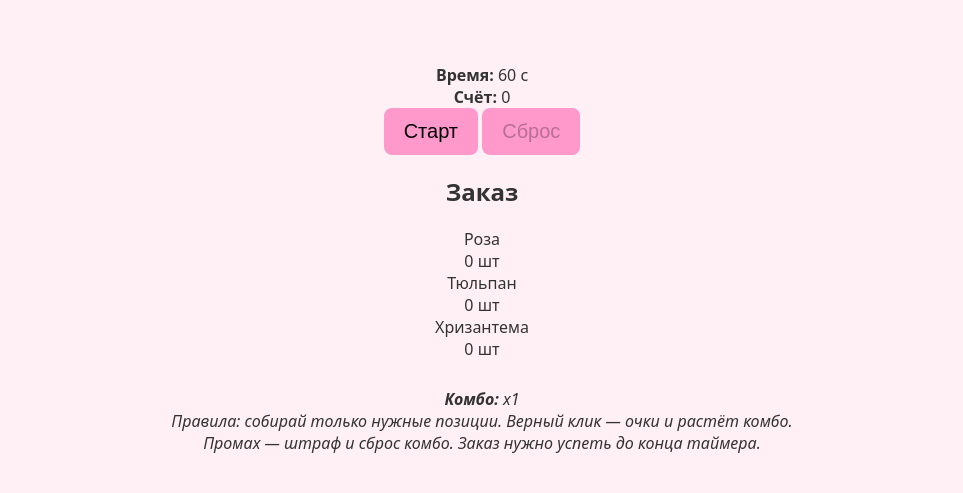
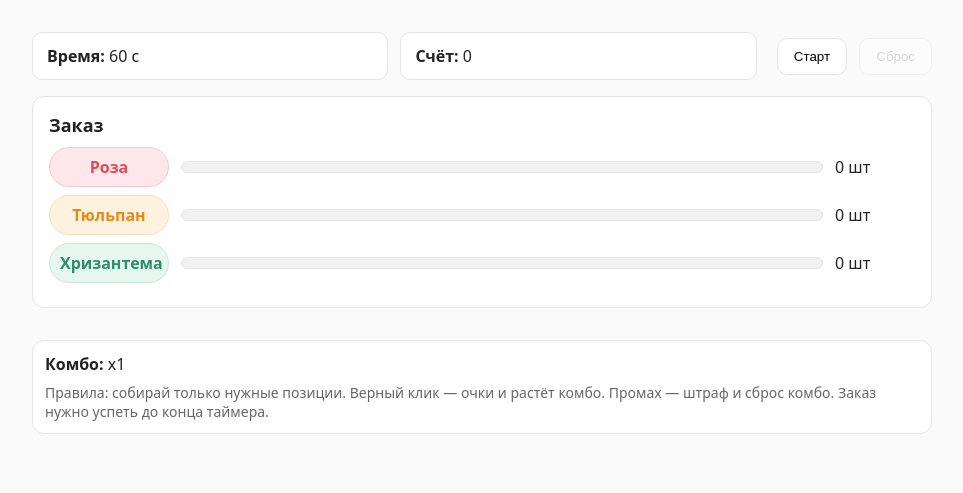
Before and after one commit to Supplychains/flowers, a plain HTML site: page index.html in a window 1280 px wide. Shown: the whole page, without its empty margins (158-1121 px from the left). Drawn offline with Linux system fonts and the light colour scheme.

Commit message:
Update style.css

```diff
--- a/style.css
+++ b/style.css
@@ -1,22 +1,112 @@
 * { box-sizing: border-box; }
+:root {
+  --bg: #fafafa;
+  --text: #222;
+  --panel: #ffffff;
+  --border: #e5e5e5;
+
+  --rose: #e04b59;
+  --tulip: #e38b1a;
+  --chrys: #2a8f6a;
+
+  --rose-soft: #fde7ea;
+  --tulip-soft: #fff2df;
+  --chrys-soft: #e8f6f0;
+}
+
+html, body { height: 100%; }
 body {
   margin: 0;
   font-family: system-ui, -apple-system, Segoe UI, Roboto, Arial, sans-serif;
-  background: #fff0f6;
-  color: #333;
+  color: var(--text);
+  background: var(--bg);
+}
+
+.container { max-width: 940px; margin: 32px auto; padding: 0 20px; }
+
+.topbar {
+  display: grid;
+  grid-template-columns: 1fr 1fr auto;
+  gap: 12px;
+  align-items: center;
+  margin-bottom: 16px;
+}
+
+.stat { background: var(--panel); border: 1px solid var(--border); padding: 12px 14px; border-radius: 10px; }
+.controls button {
+  padding: 10px 16px;
+  border: 1px solid var(--border);
+  background: var(--panel);
+  border-radius: 10px;
+  cursor: pointer;
+  margin-left: 8px;
+}
+.controls button:disabled { opacity: .5; cursor: not-allowed; }
+
+.order {
+  background: var(--panel);
+  border: 1px solid var(--border);
+  border-radius: 12px;
+  padding: 16px;
+  margin-bottom: 16px;
+}
+.order h2 { margin: 0 0 10px; font-size: 18px; }
+.order-row {
+  display: grid;
+  grid-template-columns: 120px 1fr 80px;
+  gap: 12px;
+  align-items: center;
+  margin: 8px 0;
+}
+.badge {
+  padding: 8px 10px;
+  border-radius: 999px;
+  font-weight: 600;
   text-align: center;
 }
-.container { max-width: 720px; margin: 40px auto; padding: 24px; }
-h1 { margin: 0 0 12px; font-size: 28px; }
-button {
-  font-size: 20px;
-  padding: 12px 20px;
-  border: none;
-  background: #ff99cc;
-  border-radius: 8px;
+.badge.rose { color: var(--rose); background: var(--rose-soft); border: 1px solid #f6c9cf; }
+.badge.tulip { color: var(--tulip); background: var(--tulip-soft); border: 1px solid #f9debd; }
+.badge.chrys { color: var(--chrys); background: var(--chrys-soft); border: 1px solid #cbe7dc; }
+
+.progress { height: 12px; background: #f1f1f1; border-radius: 8px; overflow: hidden; border: 1px solid var(--border); }
+.progress-bar { height: 100%; transition: width .15s ease; }
+#bar-rose { background: var(--rose); }
+#bar-tulip { background: var(--tulip); }
+#bar-chrys { background: var(--chrys); }
+
+.grid {
+  display: grid;
+  grid-template-columns: repeat(3, 1fr);
+  gap: 10px;
+}
+.cell {
+  background: var(--panel);
+  border: 1px solid var(--border);
+  height: 110px;
+  border-radius: 12px;
+  display: grid;
+  place-items: center;
+  font-weight: 600;
   cursor: pointer;
-  transition: 0.2s;
+  user-select: none;
+  transition: transform .06s ease;
 }
-button:hover { background: #ff66b2; transform: scale(1.05); }
-#scoreBoard { margin-top: 20px; font-size: 20px; font-weight: bold; }
-.panel { margin-top: 16px; padding: 12px; min-height: 32px; font-style: italic; }
+.cell:active { transform: scale(.98); }
+.cell.empty { color: #aaa; }
+.cell.rose { color: var(--rose); }
+.cell.tulip { color: var(--tulip); }
+.cell.chrys { color: var(--chrys); }
+
+.panel {
+  margin-top: 16px;
+  background: var(--panel);
+  border: 1px solid var(--border);
+  border-radius: 12px;
+  padding: 12px;
+}
+.tips { color: #666; font-size: 14px; margin-top: 8px; }
+
+@media (max-width: 640px) {
+  .order-row { grid-template-columns: 100px 1fr 60px; }
+  .cell { height: 90px; }
+}
```
